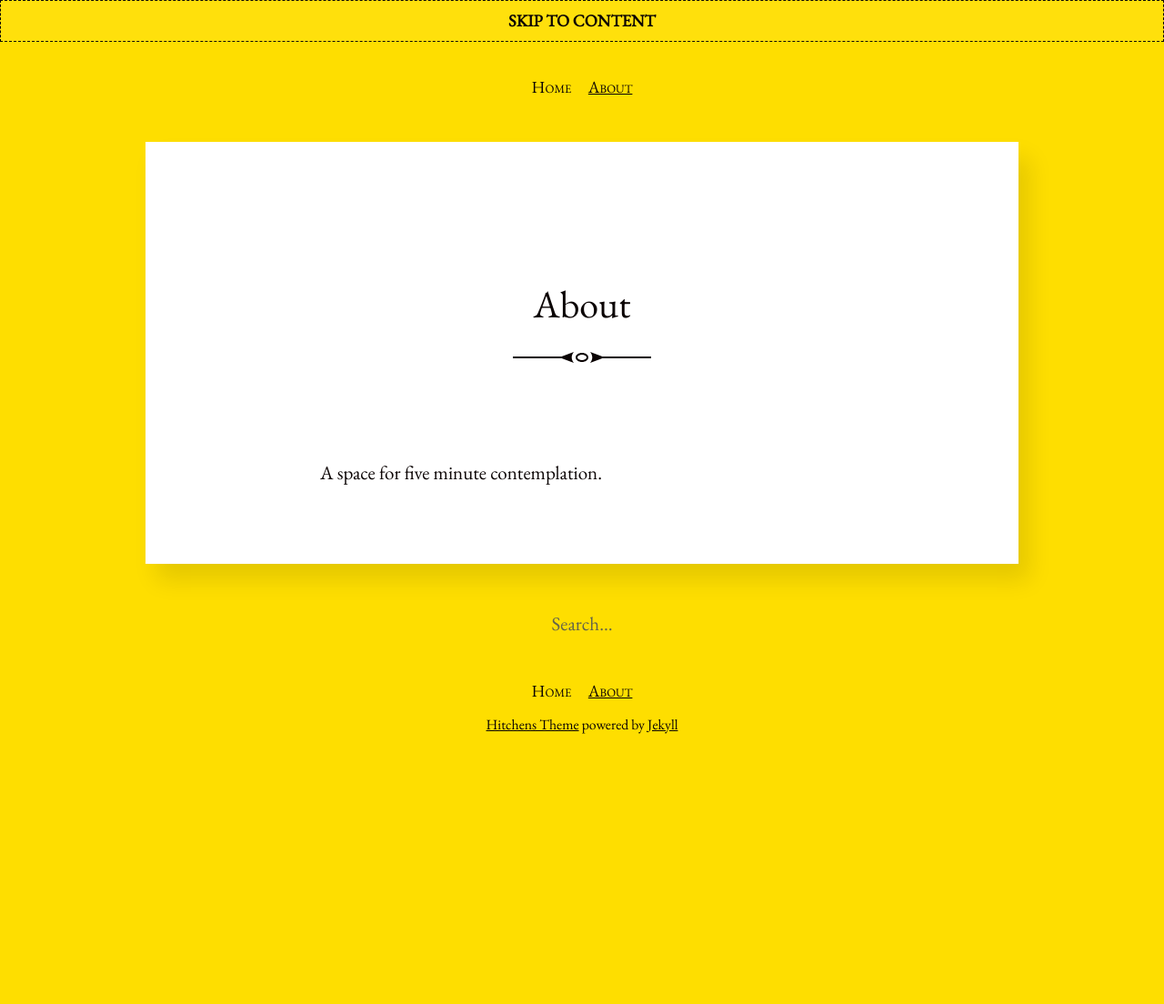
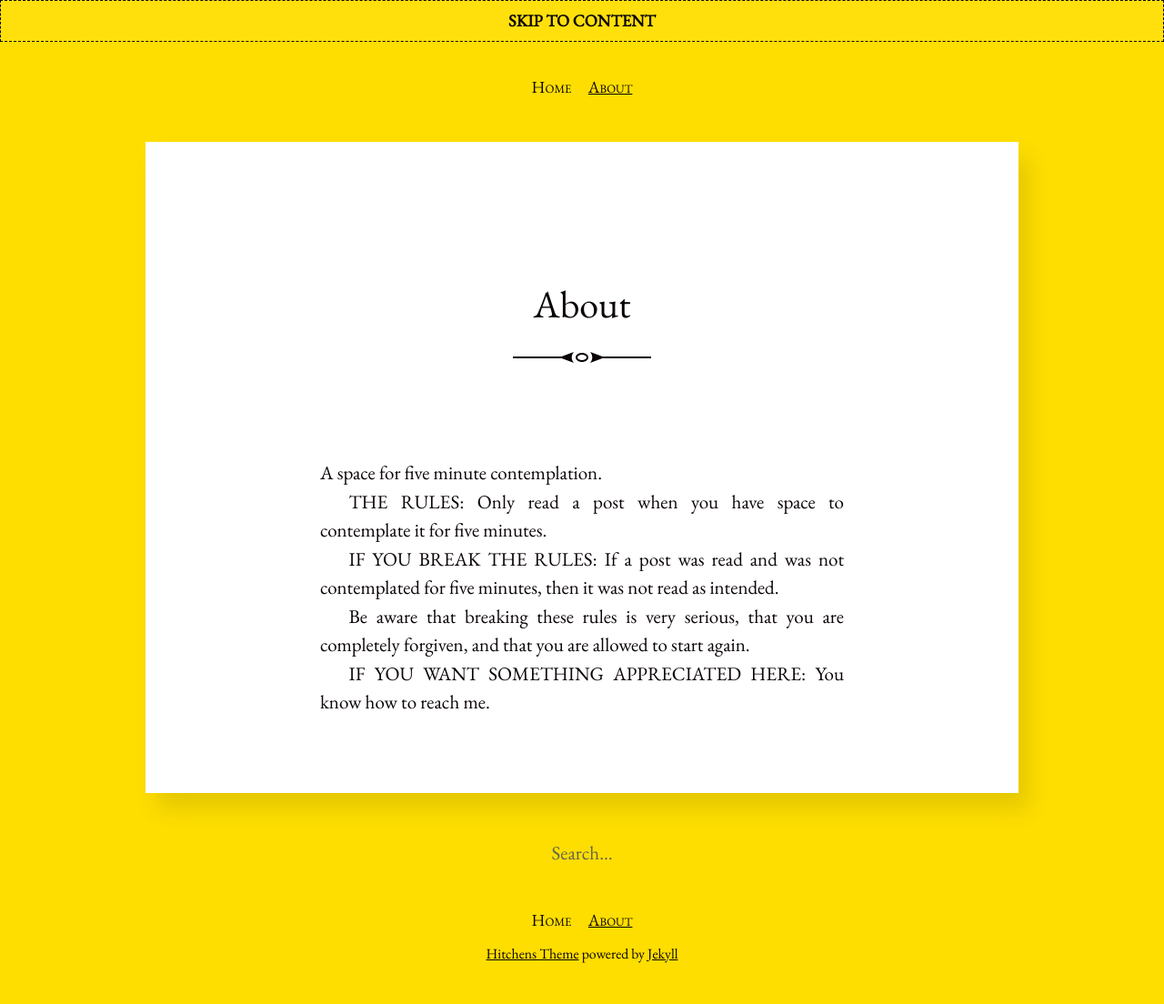
Before and after one commit to zenna/canyoupleaseappreciatethis, a Jekyll site: the page built from about.md, in a window 1280 px wide. Shown: the whole page at 91% size. Built offline with Jekyll 4.4.1, drawn with Linux system fonts in a browser that asks for light colours; before the commit the page ends 900 px from its top, so only the background shows below that.

Commit message:
Update about.md

```diff
--- a/about.md
+++ b/about.md
@@ -4,3 +4,14 @@
 ---
 
 A space for five minute contemplation.
+
+THE RULES:
+Only read a post when you have space to contemplate it for five minutes.
+
+IF YOU BREAK THE RULES:
+If a post was read and was not contemplated for five minutes, then it was not read as intended.
+
+Be aware that breaking these rules is very serious, that you are completely forgiven, and that you are allowed to start again.
+
+IF YOU WANT SOMETHING APPRECIATED HERE:
+You know how to reach me.
```
